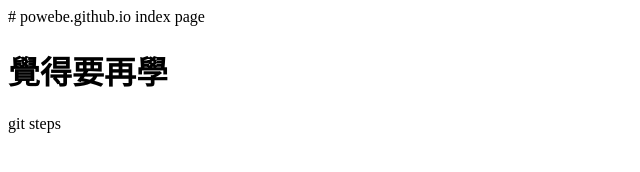
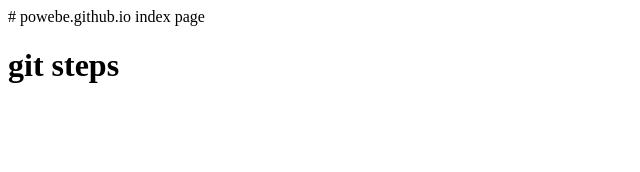
Before and after one commit to powebe/powebe.github.io, a plain HTML site: page index.html in a window 1280 px wide. Shown: the whole page, without its empty margins (0-640 px from the left). Drawn offline with Linux system fonts and the light colour scheme.

Commit message:
3nd commit

```diff
--- a/index.html
+++ b/index.html
@@ -7,6 +7,7 @@ index page
     <title>你好，GitHub</title>
   </head>
   <body>
-    <h1>覺得要再學</h1>
-    git steps
+    <h1>git steps</h1>
+
   </body>
+</html>
```
